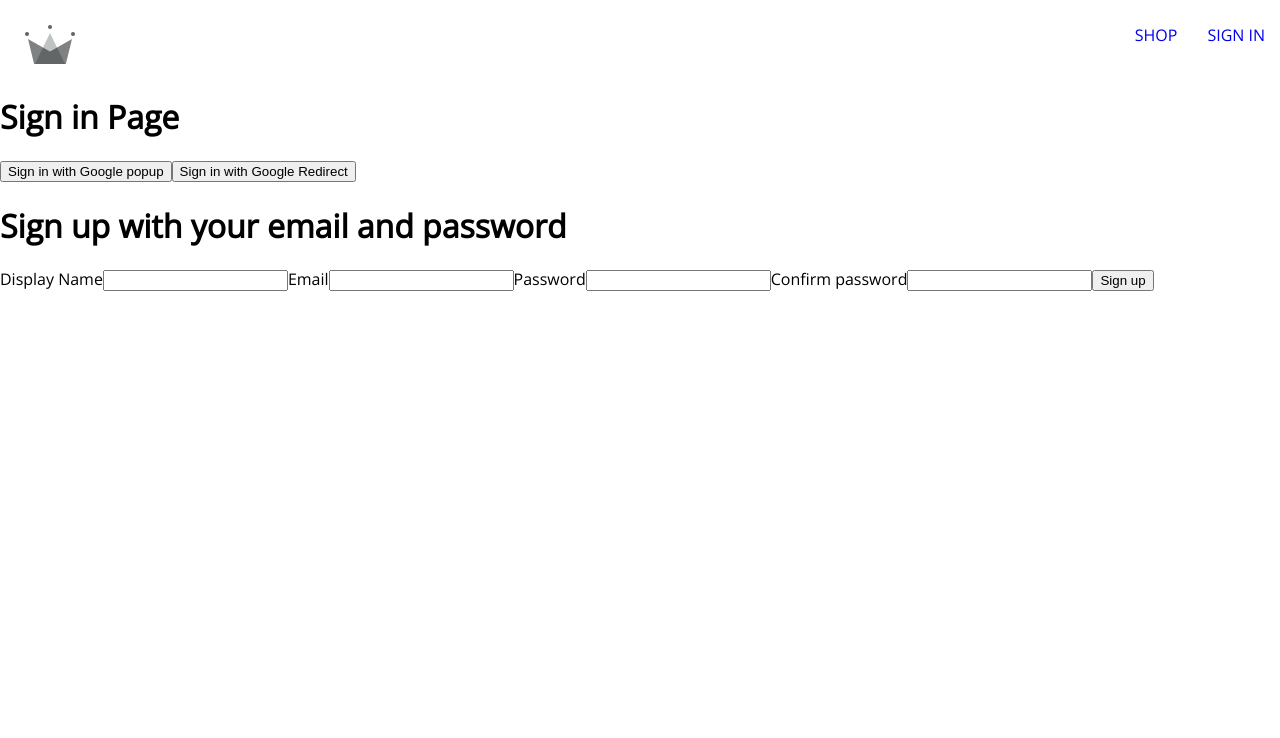
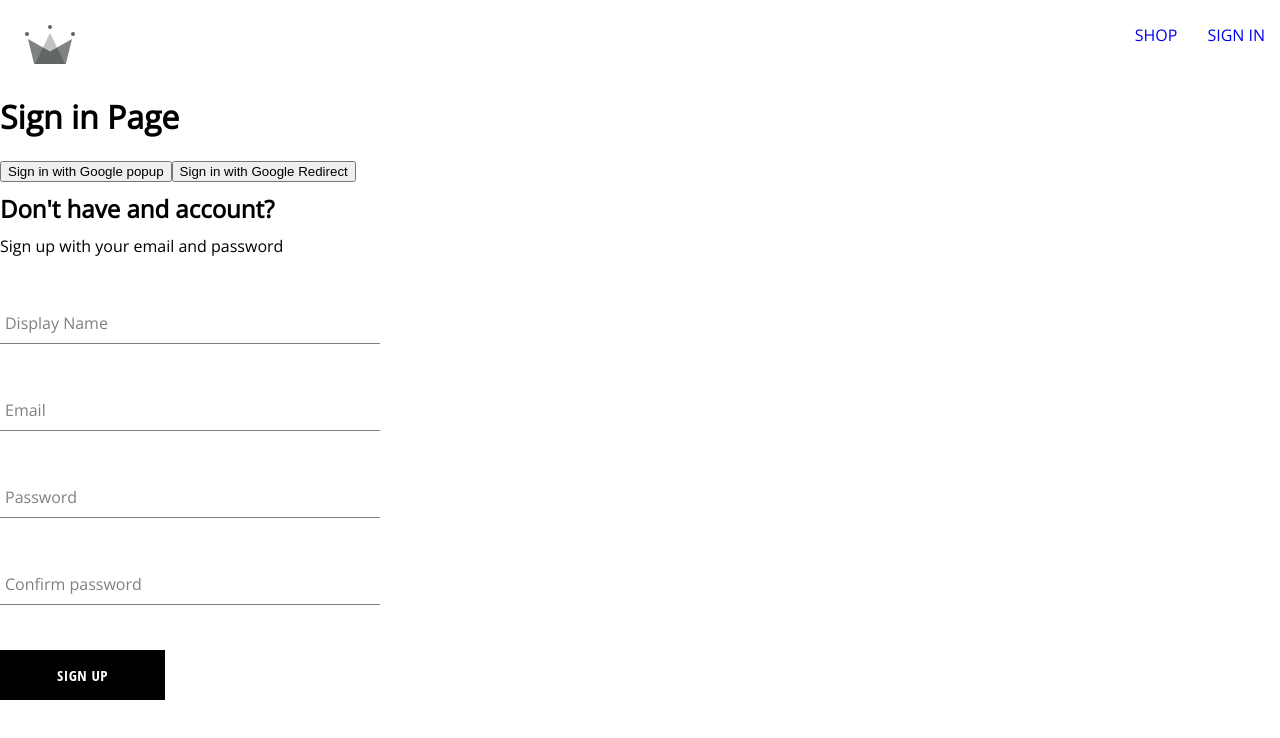
Before and after one commit to Abhinav1190P/Clothing, a React (Create React App) app: page /sign-in in a window 1280 px wide. Shown: the top 738 px of the page. Built offline with nearby package versions, Linux system fonts and the light colour scheme.

Commit message:
Sign-up & Button

```diff
--- /dev/null
+++ b/src/components/button/buttom.component.js
@@ -0,0 +1,18 @@
+import './button.styles.scss'
+
+const BUTTON_TYPE_CLASSES = {
+    google:'google-sign-in',
+    inverted:'inverted'
+}
+
+const Button = ({children, buttonType, ...otherProps}) => {
+    return(
+        <button
+        {...otherProps}
+        className={`button-container ${BUTTON_TYPE_CLASSES[buttonType]}`}>
+            {children}
+        </button>
+    )
+}
+
+export default Button
--- /dev/null
+++ b/src/components/button/button.styles.scss
@@ -0,0 +1,46 @@
+.button-container {
+    min-width: 165px;
+    width: auto;
+    height: 50px;
+    letter-spacing: 0.5px;
+    line-height: 50px;
+    padding: 0 35px 0 35px;
+    font-size: 15px;
+    background-color: black;
+    color: white;
+    text-transform: uppercase;
+    font-family: 'Open Sans Condensed';
+    font-weight: bolder;
+    border: none;
+    cursor: pointer;
+    display: flex;
+    justify-content: center;
+
+    &:hover {
+      background-color: white;
+      color: black;
+      border: 1px solid black;
+    }
+
+    &.google-sign-in {
+      background-color: #4285f4;
+      color: white;
+
+      &:hover {
+        background-color: #357ae8;
+        border: none;
+      }
+    }
+
+    &.inverted {
+      background-color: white;
+      color: black;
+      border: 1px solid black;
+
+      &:hover {
+        background-color: black;
+        color: white;
+        border: none;
+      }
+    }
+  }
--- /dev/null
+++ b/src/components/form-input/form-input.component.js
@@ -0,0 +1,20 @@
+import './form-input.styles.scss'
+
+const FormInput = ({label, ...otherProps}) => {
+    return(
+        <div className="group">
+            <input
+            className="form-input"
+            {...otherProps}
+            />
+            {
+                label && (<label className={`${otherProps.value.length ? 'shrink':''} form-input-label`}>{label}</label>)
+            }
+
+
+        </div>
+    )
+}
+
+
+export default FormInput
--- /dev/null
+++ b/src/components/form-input/form-input.styles.scss
@@ -0,0 +1,54 @@
+$sub-color: grey;
+$main-color: black;
+
+@mixin shrinkLabel {
+  top: -14px;
+  font-size: 12px;
+  color: $main-color;
+}
+
+.group {
+  position: relative;
+  margin: 45px 0;
+
+  .form-input {
+    background: none;
+    background-color: white;
+    color: $sub-color;
+    font-size: 18px;
+    padding: 10px 10px 10px 5px;
+    display: block;
+    width: 100%;
+    border: none;
+    border-radius: 0;
+    border-bottom: 1px solid $sub-color;
+    margin: 25px 0;
+
+    &:focus {
+      outline: none;
+    }
+
+    &:focus ~ .form-input-label {
+      @include shrinkLabel();
+    }
+  }
+
+  input[type='password'] {
+    letter-spacing: 0.3em;
+  }
+
+  .form-input-label {
+    color: $sub-color;
+    font-size: 16px;
+    font-weight: normal;
+    position: absolute;
+    pointer-events: none;
+    left: 5px;
+    top: 10px;
+    transition: 300ms ease all;
+
+    &.shrink {
+      @include shrinkLabel();
+    }
+  }
+}
--- a/src/components/sign-up-form/sign-up-form.js
+++ b/src/components/sign-up-form/sign-up-form.js
@@ -1,15 +1,14 @@
 import { useState } from "react"
 import {createAuthUserWithEmail, createUserDocumentFromAuth} from '../../utils/firebase/firebase.utils'
-
+import FormInput from "../form-input/form-input.component"
+import './sign-up-form.styles.scss'
+import Button from "../button/buttom.component"
 const defaultFormFields = {
     displayName:'',
     email:'',
     password:'',
     confirmPassword:''
 }
-
-
-
 
 
 const SignUpForm = () => {
@@ -48,34 +47,29 @@
     }
 
     return(
-        <div>
-            <h1>
+        <div className="sign-up-container">
+            <h2>Don't have and account?</h2>
+            <span>
                 Sign up with your email and password
-            </h1>
+            </span>
             <form onSubmit={handleSubmit}>
-                <label>
-                    Display Name
-                </label>
-                <input type={'text'} required onChange={handleChage} name="displayName" value={displayName}/>
 
-                <label>
-                    Email
-                </label>
-                <input type={'email'} required onChange={handleChage} name="email" value={email}/>
+                <FormInput
+                label="Display Name"
+                type={'text'} required onChange={handleChage} name="displayName" value={displayName}/>
 
-                <label>
-                    Password
-                </label>
-                <input type={'password'} required onChange={handleChage} name="password" value={password}/>
 
-                <label>
-                    Confirm password
-                </label>
-                <input type={'password'} required onChange={handleChage} name="confirmPassword" value={confirmPassword}/>
+                <FormInput label="Email" type={'email'} required onChange={handleChage} name="email" value={email}/>
 
-                <button type="submit">
+
+                <FormInput label="Password" type={'password'} required onChange={handleChage} name="password" value={password}/>
+
+
+                <FormInput label="Confirm password" type={'password'} required onChange={handleChage} name="confirmPassword" value={confirmPassword}/>
+
+                <Button type="submit">
                     Sign up
-                </button>
+                </Button>
             </form>
         </div>
     )
--- /dev/null
+++ b/src/components/sign-up-form/sign-up-form.styles.scss
@@ -0,0 +1,9 @@
+.sign-up-container{
+    display: flex;
+    flex-direction: column;
+    width: 380px;
+
+    h2{
+        margin: 10px 0px;
+    }
+}
--- a/src/routes/navigation/nav.component.js
+++ b/src/routes/navigation/nav.component.js
@@ -2,6 +2,8 @@
 import { Outlet, Link } from "react-router-dom"
 import { ReactComponent as CrwnLogo } from "../../assets/crown.svg"
 import './navigation.styles.scss'
+
+
 const Navigation = () => {
     return(
       <Fragment>
```
